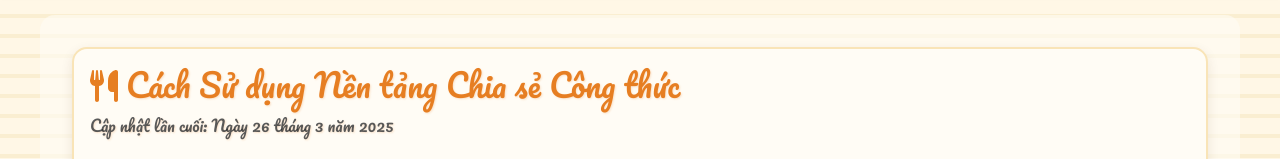
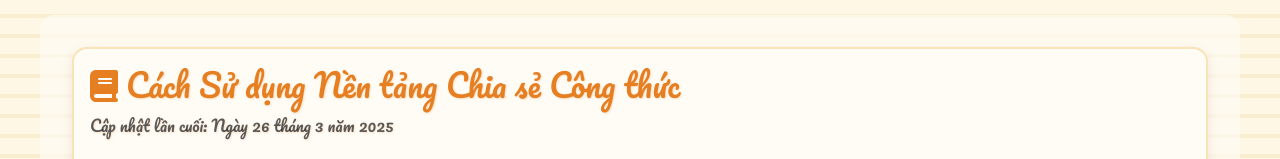
Before and after one commit to tungpham42/recipe, a React (Create React App) app: page /huong-dan in a window 1280 px wide. Shown: the part 174-333 px from the top of the page. Built offline with nearby package versions, Linux system fonts and the light colour scheme; no server answers.

Commit message:
Update Instructions.js

```diff
--- a/src/pages/Instructions.js
+++ b/src/pages/Instructions.js
@@ -4,6 +4,7 @@ import { Card, ListGroup } from "react-bootstrap";
 import { Helmet } from "react-helmet-async";
 import { FontAwesomeIcon } from "@fortawesome/react-fontawesome";
 import {
+  faBook,
   faComment,
   faEye,
   faInfoCircle,
@@ -12,7 +13,6 @@ import {
   faSearch,
   faSignInAlt,
   faUserPlus,
-  faUtensils,
 } from "@fortawesome/free-solid-svg-icons";
 
 const instructionsTranslations = {
@@ -874,7 +874,7 @@ const Instructions = () => {
       <Card>
         <Card.Body>
           <h2 className="mb-3">
-            <FontAwesomeIcon icon={faUtensils} className="me-2" />
+            <FontAwesomeIcon icon={faBook} className="me-2" />
             {translation.title}
           </h2>
           <Card.Subtitle className="mb-4 text-muted">
```
